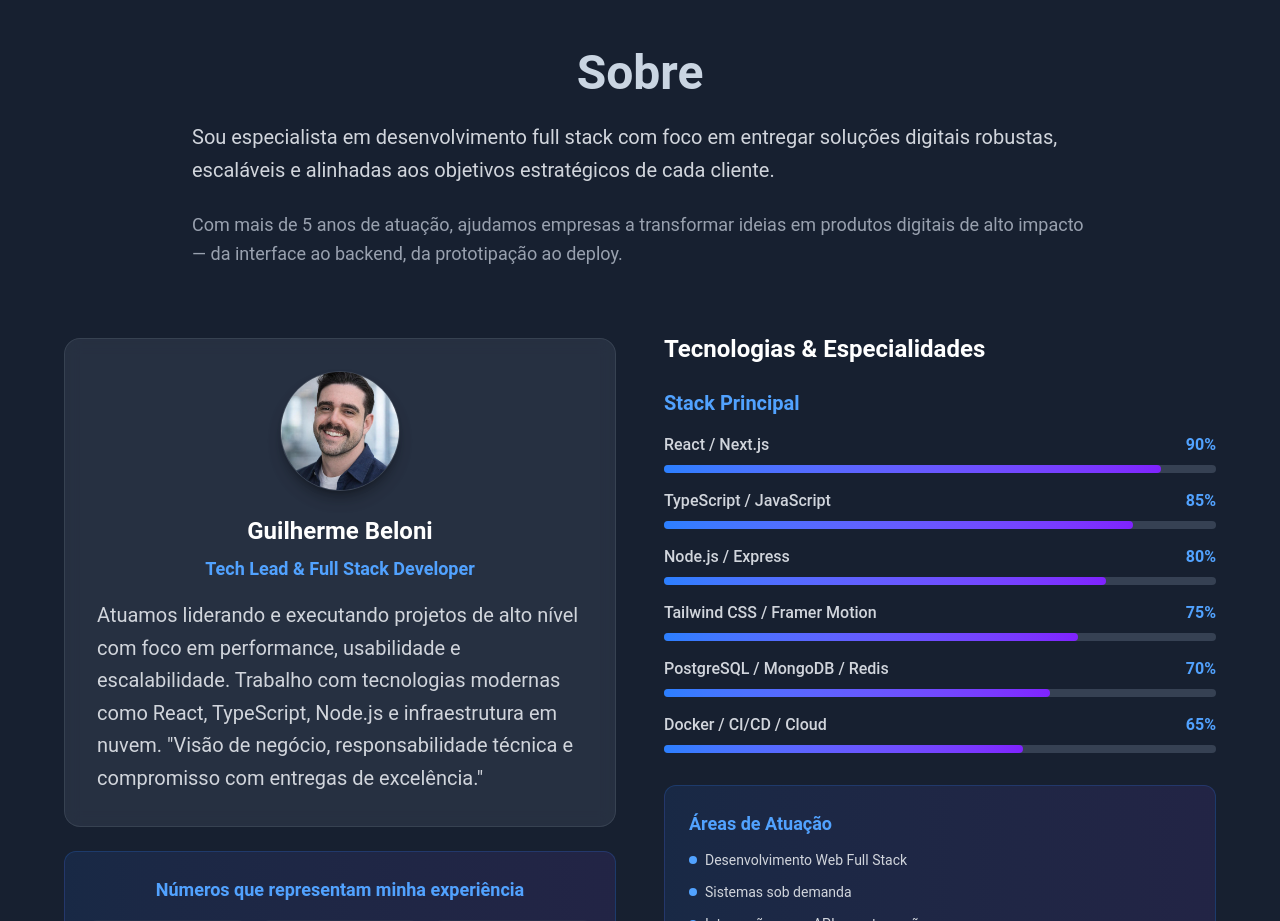
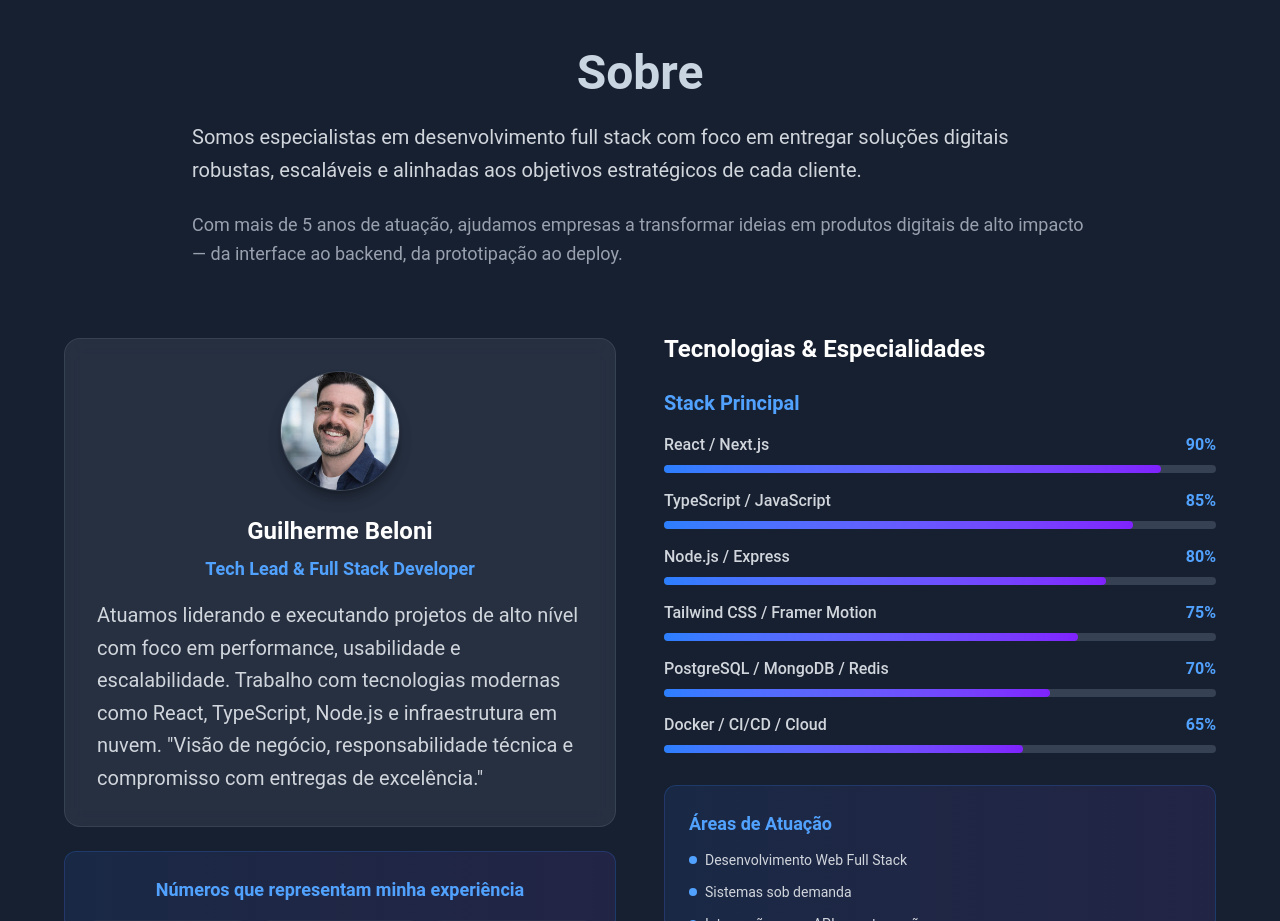
Before and after one commit to guilherme-beloni/tecpsi-portifolio, a React (Vite) app: page / in a window 1280 px wide. Shown: the part 1580-2501 px from the top of the page. Built offline with nearby package versions, Linux system fonts and the light colour scheme.

Commit message:
somos 3pessoa

```diff
--- a/src/components/About.tsx
+++ b/src/components/About.tsx
@@ -45,7 +45,7 @@ const About = () => {
             </h2>
 
             <p className="text-sm text-left lg:text-xl text-gray-300 max-w-4xl mx-auto leading-relaxed mb-6">
-              Sou especialista em desenvolvimento full stack com foco em
+              Somos especialistas em desenvolvimento full stack com foco em
               entregar soluções digitais robustas, escaláveis e alinhadas aos
               objetivos estratégicos de cada cliente.
             </p>
```
